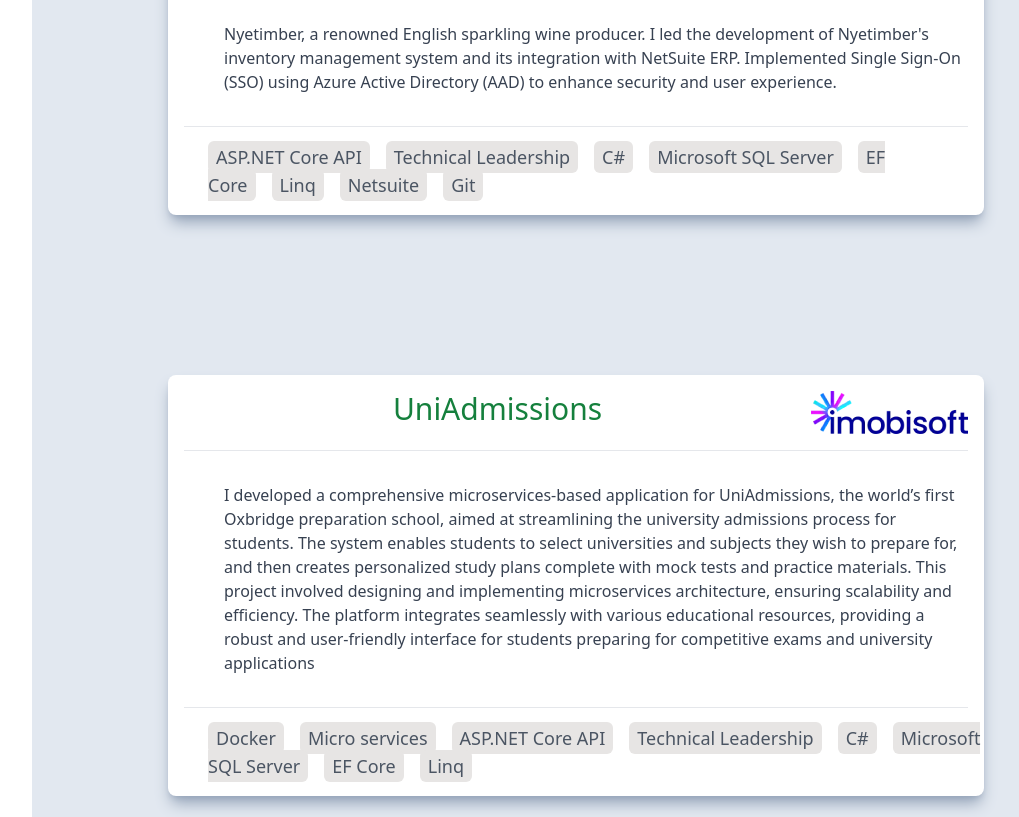
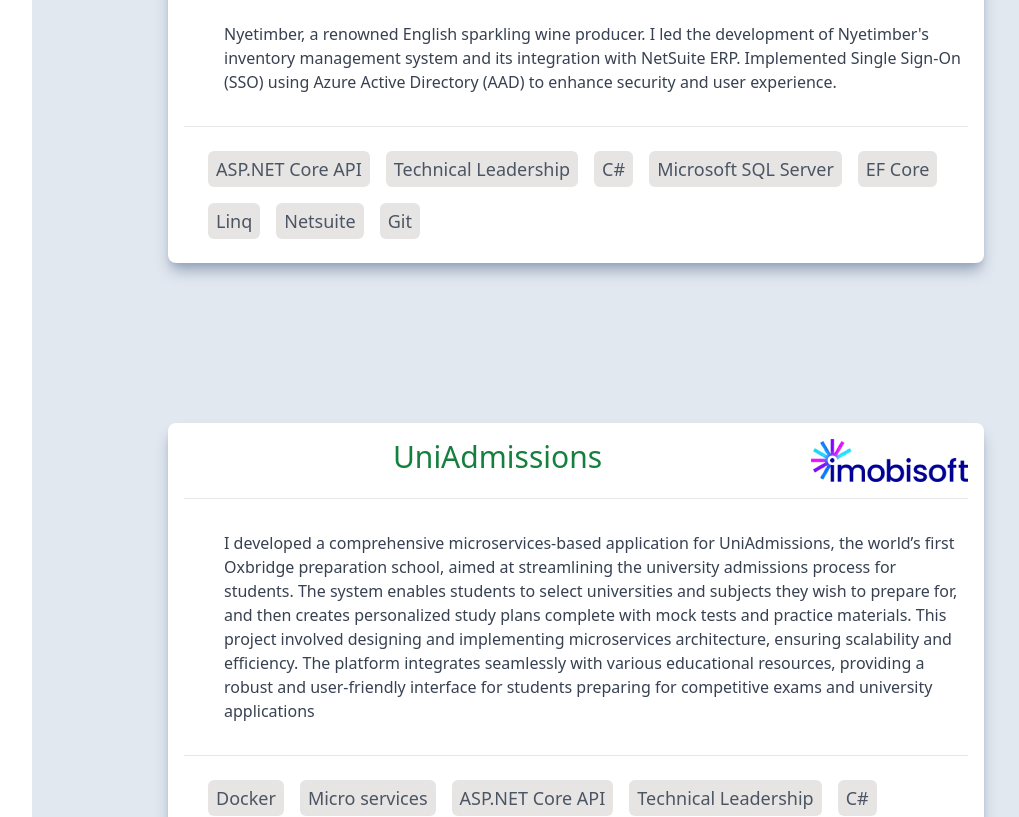
Before and after one commit to shahzad285/ShahzadAhamad, a React (Create React App) app in the folder shahzadahamad/: page / in a window 1280 px wide. Shown: the part 2880-3697 px from the top of the page, without its empty margins (160-1179 px from the left). Built offline with nearby package versions, Linux system fonts and the light colour scheme.

Commit message:
Changes done for project

```diff
--- a/shahzadahamad/src/components/ProjectCard.tsx
+++ b/shahzadahamad/src/components/ProjectCard.tsx
@@ -10,10 +10,15 @@
             <div className="md:py-8 pl-10 text-gray-700 border-b border-gray-200 mx-4">
                 {data.description}
             </div>
-            <div className="pl-10 py-4 overflow-hidden">
-                {data.skills.map((item) => {
-                    return <span className="mr-4 px-2 py-1 bg-stone-200 text-gray-600 rounded-md text-lg font-normal">{item}</span>
-                })}
+            <div className="ml-10 py-4 overflow-hidden">
+            {data.skills.map((item, index) => (
+                <span
+                    key={index}
+                    className="my-2 mr-4 px-2 py-1 bg-stone-200 text-gray-600 rounded-md text-lg font-normal inline-block"
+                >
+                    {item}
+                </span>
+            ))}
             </div>
 
         </div>
--- a/shahzadahamad/src/pages/Projects.tsx
+++ b/shahzadahamad/src/pages/Projects.tsx
@@ -131,7 +131,7 @@
 
 <div className="flex flex-col items-center my-10">
         {projectData.map((project, index) => (
-            <div key={index} className="w-11/12 md:w-10/12 lg:w-9/12 md my-20">
+            <div key={index} className="w-11/12 md:w-10/12 lg:w-9/12 my-10 md:my-20">
                 <ProjectCard {...project} />
             </div>
         ))}
```
